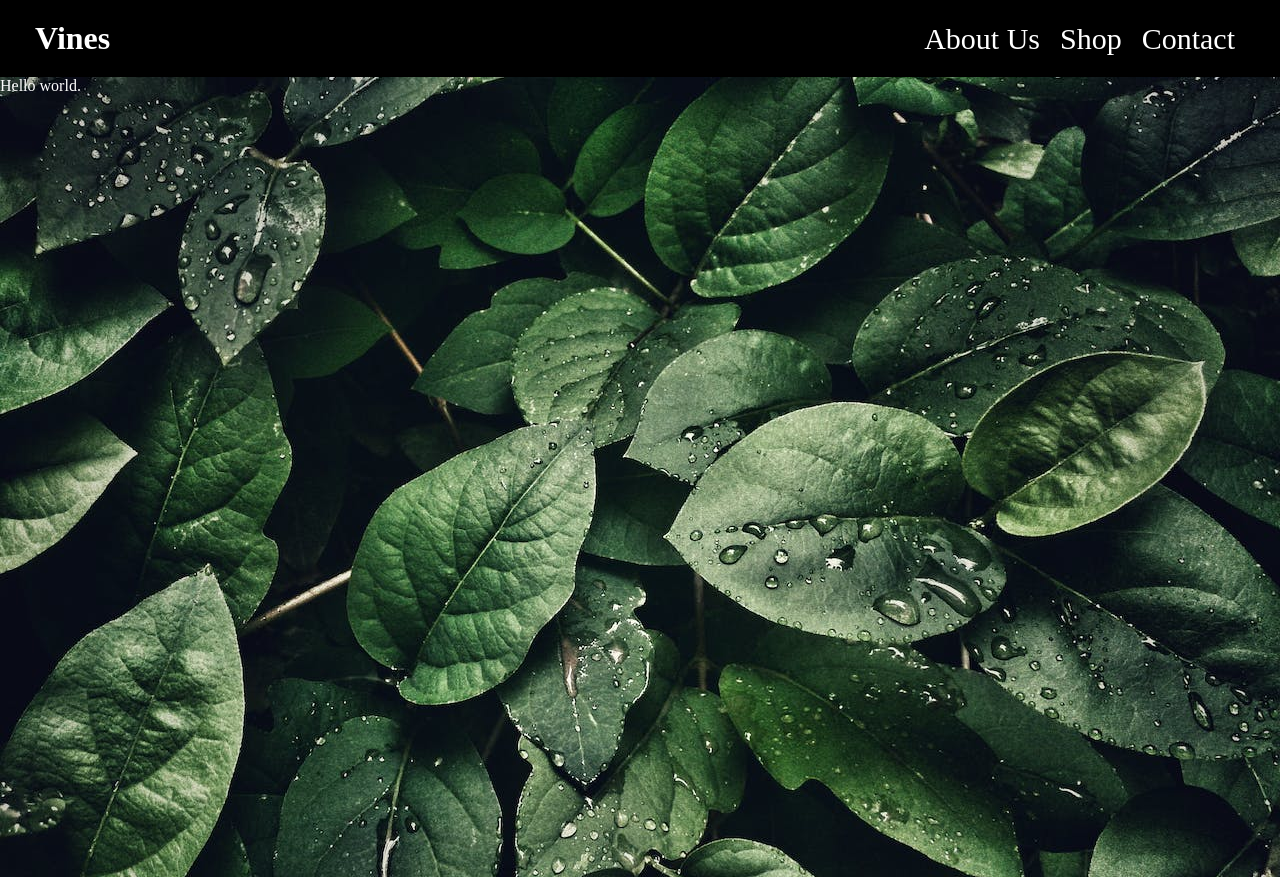
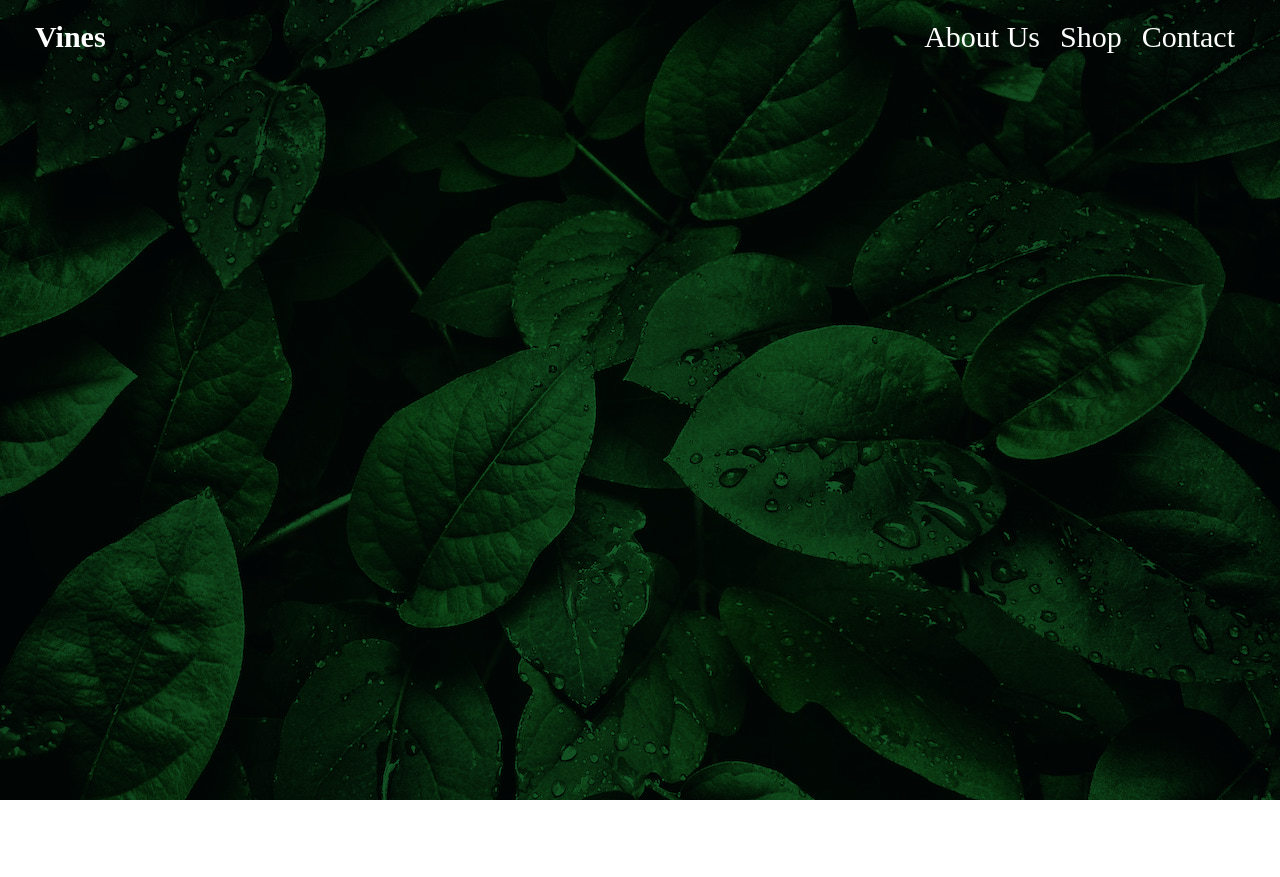
Before and after one commit to glanctot/vines-odds, a plain HTML site: page index.html in a window 1280 px wide. After the commit the page ends 800 px from the top, so only its background shows below. Drawn offline with Linux system fonts and the light colour scheme.

Commit message:
final nav push

```diff
--- a/assests/css/style.css
+++ b/assests/css/style.css
@@ -10,9 +10,18 @@
     --secondary-color: white;
 }
 
+.hero {
+    color: white;
+    height: 100vh;
+    background-color: rgb(20, 92, 42);
+    background-image: url("../images/plants.jpg");
+    background-repeat: no-repeat;
+    background-size: cover;
+    background-blend-mode: multiply;
+}
+
 header {
     padding: 20px 35px;
-    background-color: var(--primary-color);
     display: flex;
     justify-content: space-between;
     align-items: center;
@@ -23,6 +32,8 @@ header {
 header a {
     text-decoration: none;
     color: var(--secondary-color);
+    font-size: 30px;
+    font-weight: 700;
 }
 
 .mobile-nav-toggle {
@@ -38,18 +49,14 @@ header a {
 
 .primary-nav li a {
     font-size: 30px;
+    font-weight: 400;
     padding: 0 10px;
     text-decoration: none;
     color: var(--secondary-color);
 }
 
-section {
-    color: var(--secondary-color);
-    height: 100vh;
-    background-image: url("../images/plants.jpg");
-    background-repeat: no-repeat;
-    background-size: cover;
-}
+
+
 
 @media (max-width: 560px) {
     .primary-nav {
--- a/index.html
+++ b/index.html
@@ -8,6 +8,7 @@
     <title>Vines, Plants and Oddities</title>
 </head>
 <body>
+        <section class="hero">
             <header>
                 <h1>
                     <a href="#">Vines</a>
@@ -29,8 +30,6 @@
                     </ul>
                 </nav>
             </header>
-    <section>
-        Hello world.
         </section>
 </body>
 </html>
```
Lines whose indentation alone changed are shown as unchanged.
